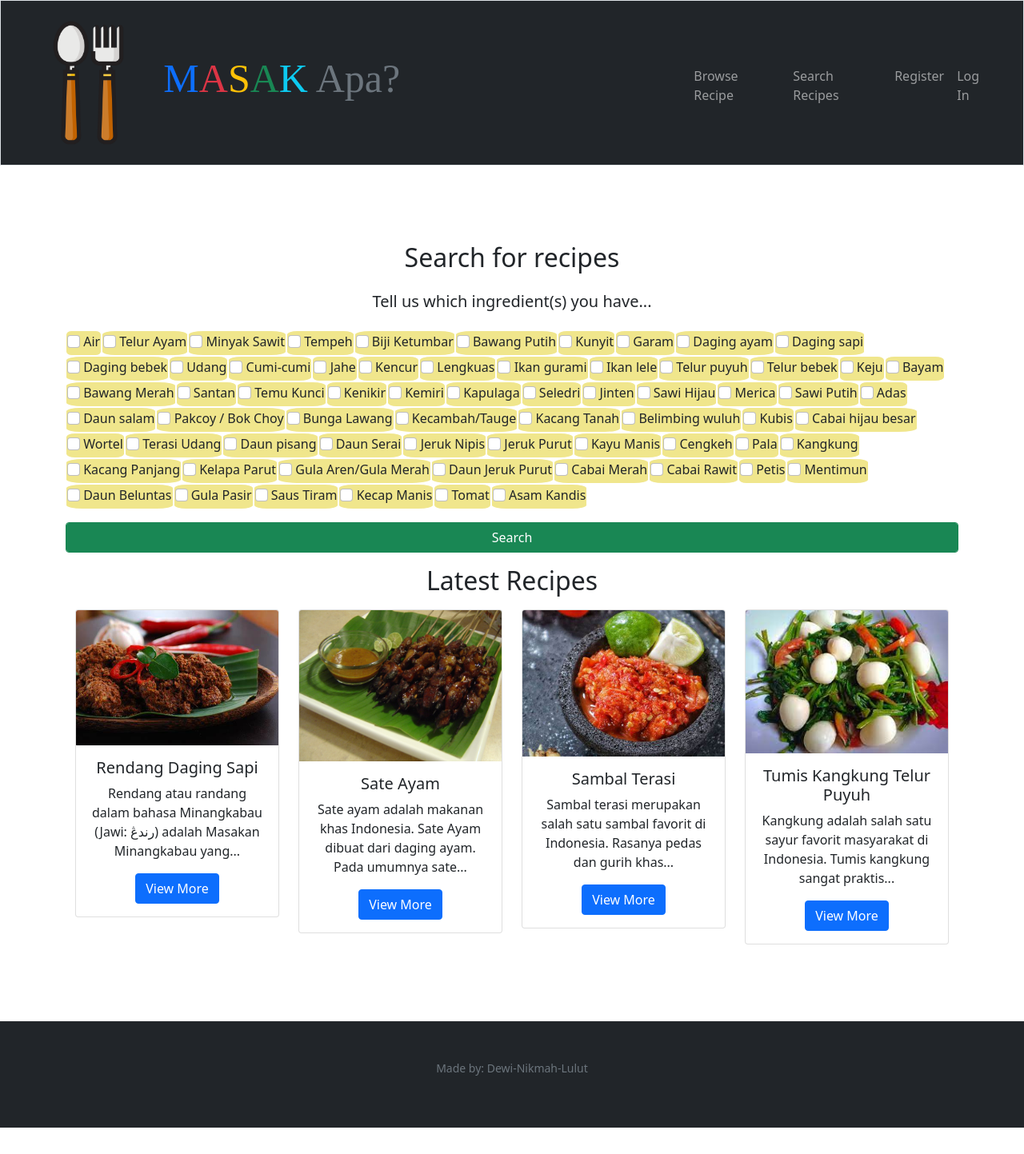
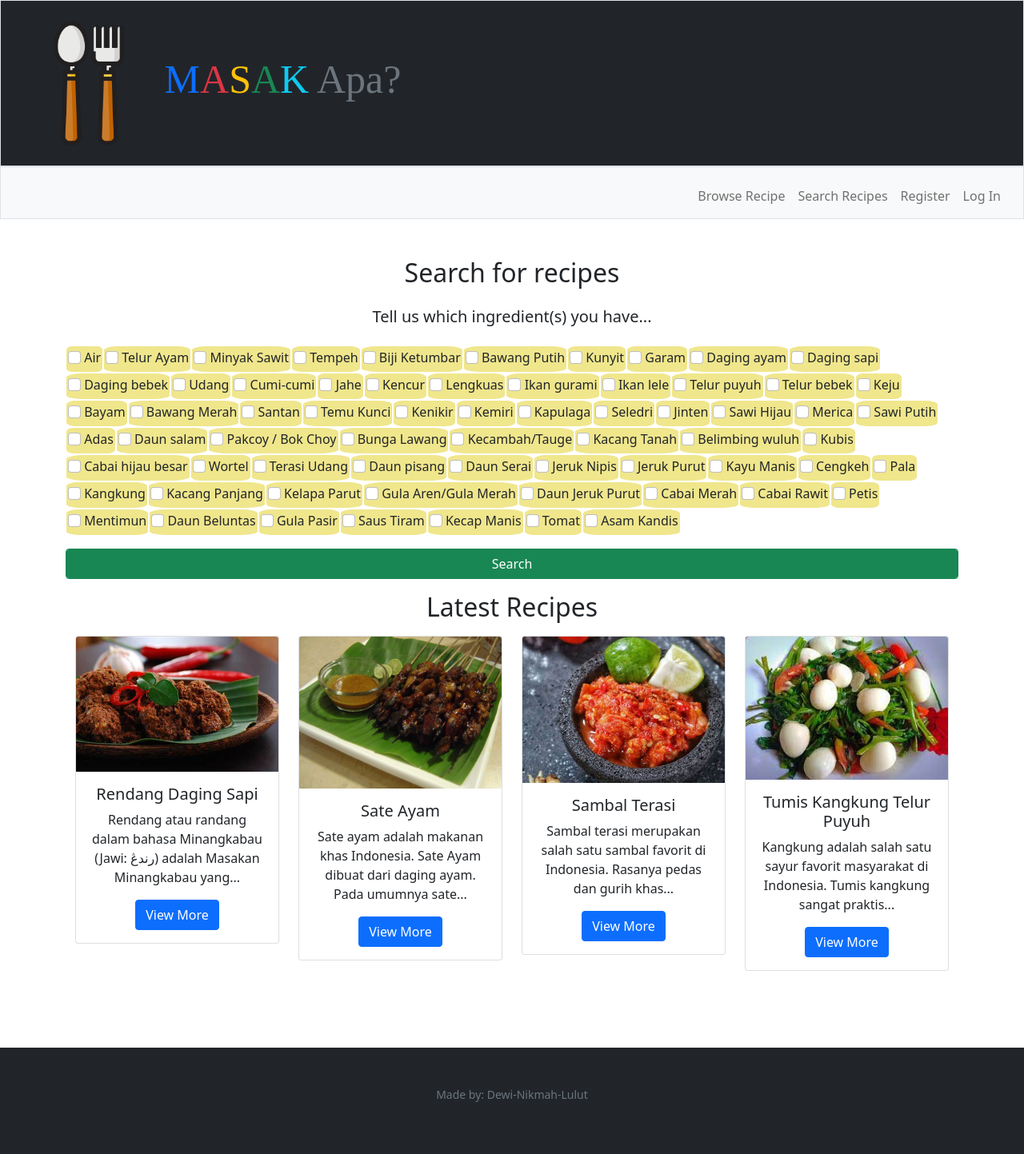
Before and after one commit to listyantidewi1/masak-apa-v2, a Flask app: page /recipe/search in a window 1280 px wide. Shown: the whole page at 80% size. Before the commit the page ends 1410 px from the top, so only its background shows below. Run offline with Flask 2, Linux system fonts and the light colour scheme; some libraries are stand-ins or nearby versions; some web fonts are replaced.

Commit message:
navbar adjustment

```diff
--- a/templates/admin/admin_view_ingredient.html
+++ b/templates/admin/admin_view_ingredient.html
@@ -13,7 +13,9 @@ endblock %} {% block main %}
       <h6 class="my-3">Origin: {{ origin["origin"] }}</h6>
       <p>{{ ingredient["description"] }}</p>
     </div>
-    <div class="mt-3"><a href="/admin/ingredients/">Back to list of ingredients</a></div>
+    <div class="mt-3">
+      <a href="/admin/ingredients">Back to list of ingredients</a>
+    </div>
   </div>
 </div>
 
--- a/templates/admin/show_recipe_admin.html
+++ b/templates/admin/show_recipe_admin.html
@@ -2,7 +2,7 @@
 endblock %} {% block main %}
 <div class="container">
   <h1 class="text-center">{{ recipe['name'] }}</h1>
-  <h6 class="text-center mt-1 mb-3">Origin: {{ origin["origin"] }}</h6>
+  <h6 class="text-center my-3">Origin: {{ origin["origin"] }}</h6>
   <p class="mt-2">{{ recipe['description'] }}</p>
   <div class="row mt-2">
     <a href="/admin/recipes">Back to list of recipes</a>
--- a/templates/admin/show_recipes_admin.html
+++ b/templates/admin/show_recipes_admin.html
@@ -37,15 +37,15 @@ block main %}
         </div>
       </form>
     </div> -->
-<div class="container-lg mt-3">
+<div class="container-lg mb-4">
   <div class="row">
     <div>
-      <a href="/admin/recipe/add/" class="btn btn-primary form-control mb-3"
+      <a href="/admin/recipe/add/" class="btn btn-warning form-control mb-3"
         >Add new Recipe</a
       >
     </div>
   </div>
-  <h2 class="text-center">List of Recipes</h2>
+  <h2 class="text-center mt-3">List of Recipes</h2>
   <div class="mb-5"></div>
   <table class="table table-striped table-hover">
     <thead>
--- a/templates/dashboard.html
+++ b/templates/dashboard.html
@@ -38,7 +38,7 @@ block main %} {% with messages = get_flashed_messages() %} {% if messages %}
             style="
               background-color: khaki;
               margin: 1px 1px 1px 1px;
-              padding: 1px;
+              padding: 2px;
               border-radius: 15%;
             "
           >
--- a/templates/layout.html
+++ b/templates/layout.html
@@ -46,6 +46,81 @@
           ><span class="BLACK text-info">K</span>
           <span class="text-muted">Apa?</span></a
         >
+        <!-- <button
+          aria-controls="navbar"
+          aria-expanded="false"
+          aria-label="Toggle navigation"
+          class="navbar-toggler"
+          data-bs-target="#navbar"
+          data-bs-toggle="collapse"
+          type="button"
+        >
+          <span class="navbar-toggler-icon"></span>
+        </button> -->
+        <!-- <div class="collapse navbar-collapse" id="navbar">
+          {% if session["user_id"] %}
+          <ul class="navbar-nav me-auto mt-2">
+            <li class="nav-item">
+              <a class="nav-link" href="/dashboard">Dashboard</a>
+            </li>
+            <li class="nav-item">
+              <a class="nav-link" href="/recipe/show/all">Browse Recipe</a>
+            </li>
+            <li class="nav-item">
+              <a class="nav-link" href="/add">Submit Recipe</a>
+            </li> -->
+        <!-- <li class="nav-item">
+              <a class="nav-link" href="/profile">Profile</a>
+            </li>
+          </ul>
+          <ul class="navbar-nav ms-auto mt-2">
+            <li class="nav-item">
+              <a class="nav-link" href="/logout">Log Out</a>
+            </li>
+          </ul>
+          {% else %}
+          <ul class="navbar-nav ms-auto mt-2">
+            <li class="nav-item">
+              <a class="nav-link" href="/recipe/show/all">Browse Recipe</a>
+            </li>
+            <li class="nav-item">
+              <a class="nav-link" href="/recipe/search">Search Recipes</a>
+            </li>
+            <li class="nav-item">
+              <a class="nav-link" href="/register">Register</a>
+            </li>
+            <li class="nav-item">
+              <a class="nav-link" href="/login">Log In</a>
+            </li>
+          </ul>
+          {% endif %}
+        </div> -->
+        <ul class="navbar nav ms-auto mt-2">
+          <li class="nav-item">
+            <!-- <img
+              src="/static/img/masakapa-transformed.png"
+              style="width: 30%"
+            /> -->
+          </li>
+        </ul>
+      </div>
+    </nav>
+
+    <nav class="bg-light border navbar navbar-expand-md navbar-light p-2">
+      <div class="container-fluid">
+        <!-- <a
+          style="font-family: 'Barrio'; font-size: 50px"
+          class="navbar-brand"
+          href="/"
+        > -->
+        <!-- <img src="/static/img/spoon-and-fork.png" style="width: 20%" />
+          <span class="blue text-primary">M</span
+          ><span class="red text-danger">A</span
+          ><span class="yellow text-warning">S</span
+          ><span class="green text-success">A</span
+          ><span class="BLACK text-info">K</span>
+          <span class="text-muted">Apa?</span></a
+        > -->
         <button
           aria-controls="navbar"
           aria-expanded="false"
--- a/templates/search_recipes.html
+++ b/templates/search_recipes.html
@@ -5,7 +5,7 @@
 </ul>
 {% endif %} {% endwith %}
 
-<div class="container mt-5">
+<div class="container">
   <div class="row">
     <h2 class="text-center">Search for recipes</h2>
     <h5 class="text-center mt-3">Tell us which ingredient(s) you have...</h5>
@@ -17,7 +17,7 @@
             style="
               background-color: khaki;
               margin: 1px 1px 1px 1px;
-              padding: 1px;
+              padding: 2px;
               border-radius: 15%;
             "
           >
```
Also changed, not shown: masakapa.sqlite, static/img/masakapa-transformed.png (added), static/img/masakapa.png (added), static/uploads/asamkandis.jpg (added), static/uploads/images_10.jpeg, static/uploads/rendang.jpg (added), static/uploads/sambal_terasi.jpg (added), static/uploads/sate-ayam.jpg (added), static/uploads/tomat.png (added), static/uploads/tumis-kangkung-puyuh.jpg (added), 4 other files.
